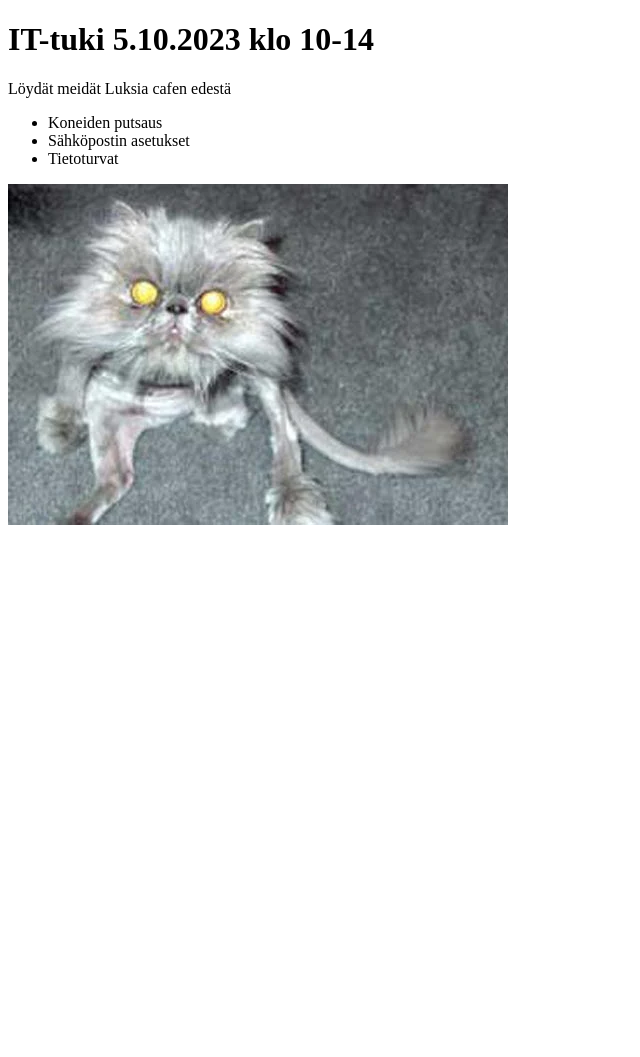
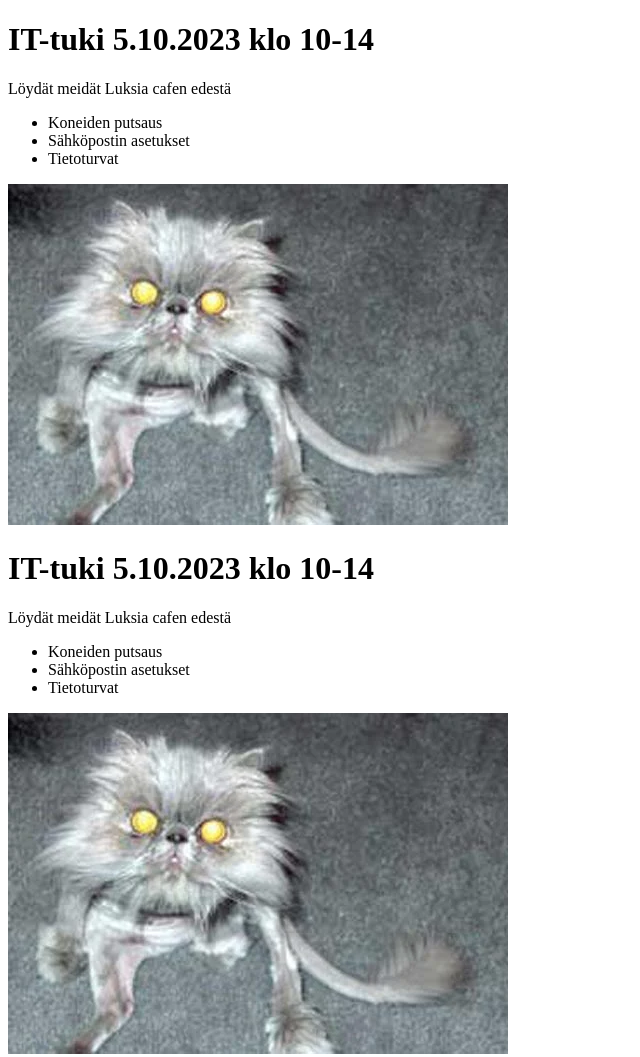
Before and after one commit to jarvensivu1/jarvensivu1.github.io, a plain HTML site: page index.html in a window 1280 px wide. Shown: the whole page, without its empty margins (0-640 px from the left). Before the commit the page ends 800 px from the top, so only its background shows below. Drawn offline with Linux system fonts and the light colour scheme.

Commit message:
Update index.html

```diff
--- a/index.html
+++ b/index.html
@@ -19,3 +19,24 @@ edestä</p>
 
 </body>
 </html>
+<!DOCTYPE html>
+<html>
+<head>
+<title>Sisun sivu</title>
+</head>
+<body>
+
+<h1>IT-tuki 5.10.2023 klo 10-14</h1>
+<p> Löydät meidät Luksia cafen
+edestä</p>
+
+<ul>
+<li>Koneiden putsaus</li>
+<li>Sähköpostin asetukset</li>
+<li>Tietoturvat</li>
+</ul>
+
+<img src="img/cat.jpg" alt="ruma kissa">
+
+</body>
+</html>
```
